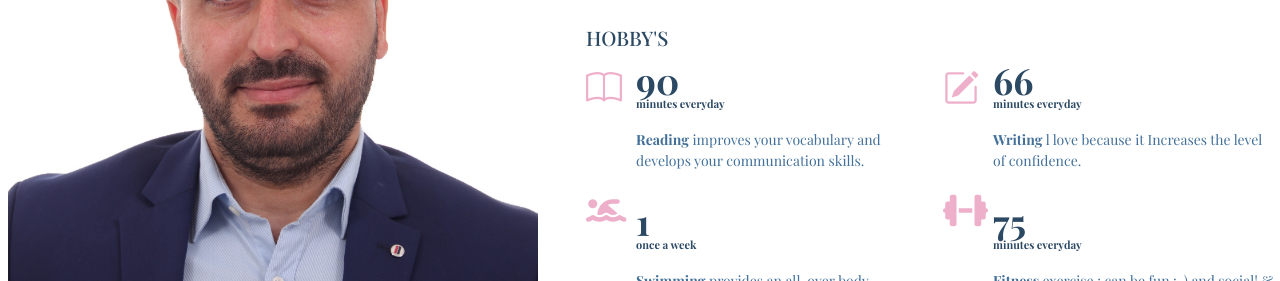
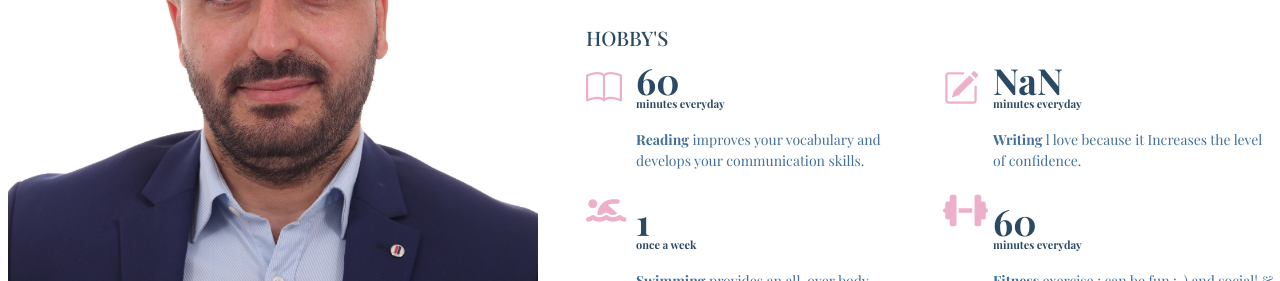
Before and after one commit to mohammad654/mohammad.ali, a website: page index.html in a window 1280 px wide. Shown: the part 773-1054 px from the top of the page. Drawn offline with nearby package versions, Linux system fonts and the light colour scheme; a web font is replaced by a local one.

Commit message:
Update index.html

```diff
--- a/index.html
+++ b/index.html
@@ -81,7 +81,7 @@
                 <div class="col-md-6 d-md-flex align-items-md-stretch">
                   <div class="count-box">
                     <i class="bi bi-book"></i>
-                    <span data-purecounter-start="0" data-purecounter-end="90" data-purecounter-duration="1" class="purecounter"></span>
+                    <span data-purecounter-start="0" data-purecounter-end="60" data-purecounter-duration="1" class="purecounter"></span>
                     <span style="font-size: 11px;" class="mt-1">minutes everyday</span>
                     <p><strong>Reading</strong> improves your vocabulary and develops your communication skills.</p>
                   </div>
@@ -90,7 +90,7 @@
                 <div class="col-md-6 d-md-flex align-items-md-stretch">
                   <div class="count-box">
                     <i class="bi bi-pencil-square"></i>
-                    <span data-purecounter-start="0" data-purecounter-end="66" data-purecounter-duration="1" class="purecounter"></span>
+                    <span data-purecounter-start="0" data-purecounter-end="30(-+)" data-purecounter-duration="1" class="purecounter"></span>
                     <span style="font-size: 11px;" class="mt-1">minutes everyday</span>
                     <p><strong>Writing </strong> l love because it Increases the level of confidence.</p>
                   </div>
@@ -108,7 +108,7 @@
                 <div class="col-md-6 d-md-flex align-items-md-stretch">
                   <div class="count-box">
                     <i class="fa fa-dumbbell"></i>
-                    <span data-purecounter-start="0" data-purecounter-end="75" data-purecounter-duration="1" class="purecounter"></span>
+                    <span data-purecounter-start="0" data-purecounter-end="60" data-purecounter-duration="1" class="purecounter"></span>
                     <span style="font-size: 11px;" class="mt-1">minutes everyday</span>
                     <p><strong>Fitness </strong>exercise : can be fun :-) and social! & improves mood & boosts energy & promotes better sleep.</p>
                   </div>
```
